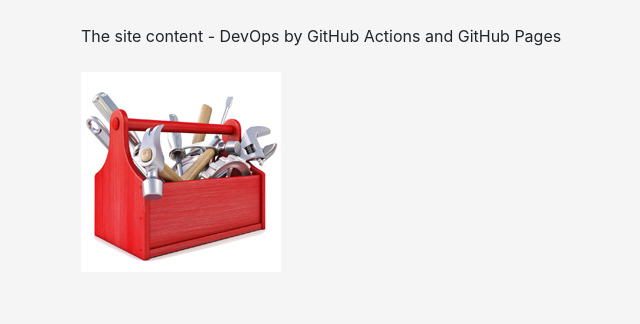
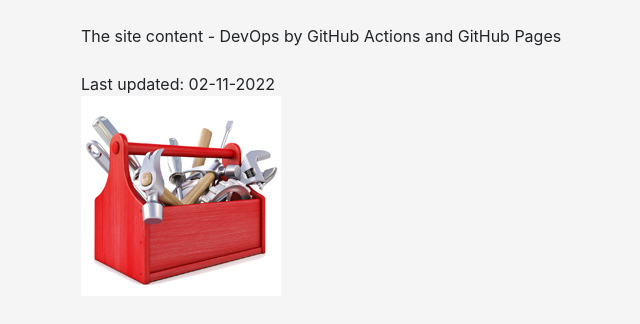
Before and after one commit to persteenolsen/gh-actions-three, a website: page src/index.html in a window 1280 px wide. Shown: the whole page, without its empty margins (4-644 px from the left). Drawn offline with nearby package versions, Linux system fonts and the light colour scheme.

Commit message:
Adding last updated to site content

```diff
--- a/src/index.html
+++ b/src/index.html
@@ -26,6 +26,9 @@
 
       <div>The site content - DevOps by GitHub Actions and GitHub Pages</div>
 
+
+      <br />
+      Last updated: 02-11-2022
       <br />
 
       <img src="assets/images/build-tools.jpg" />
```
